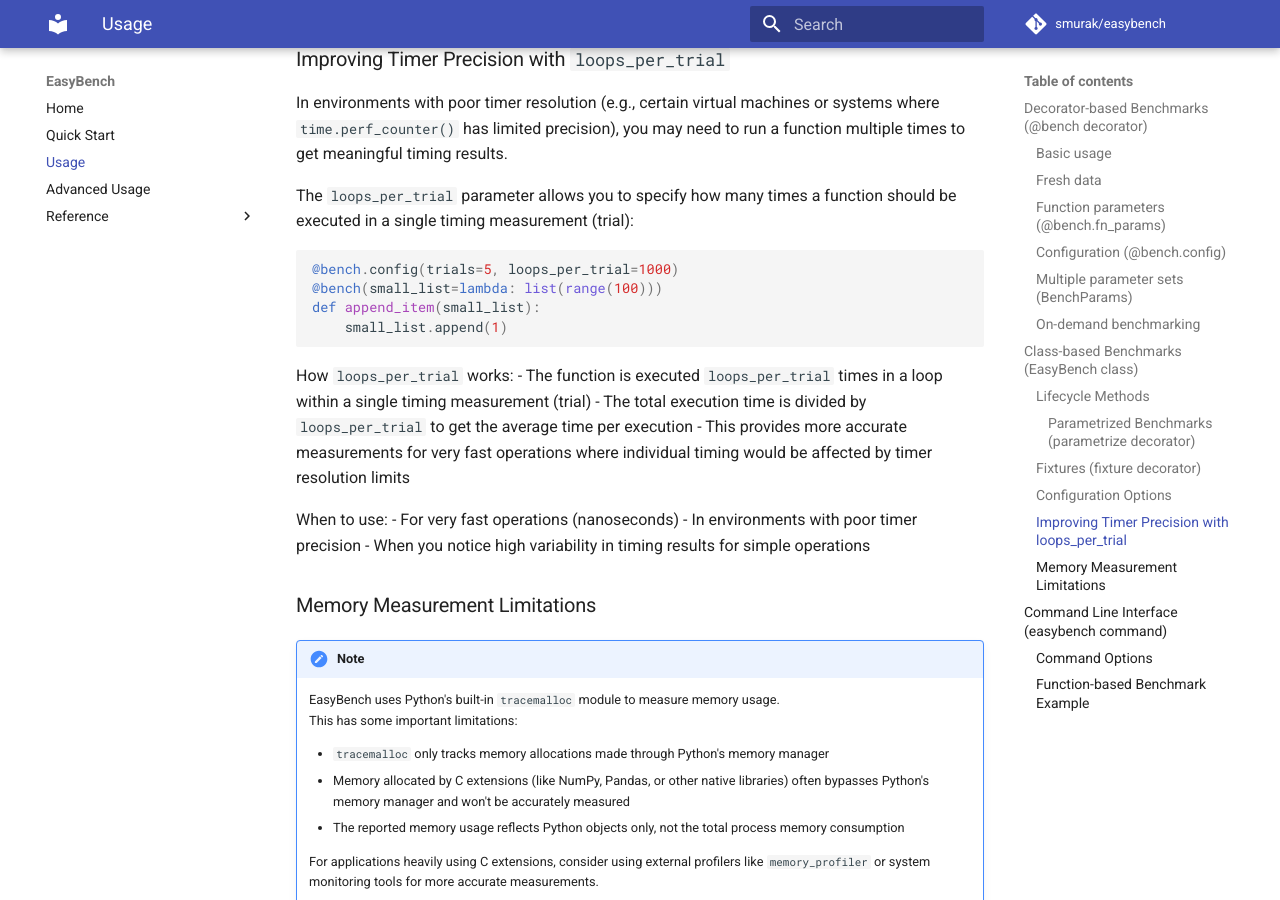
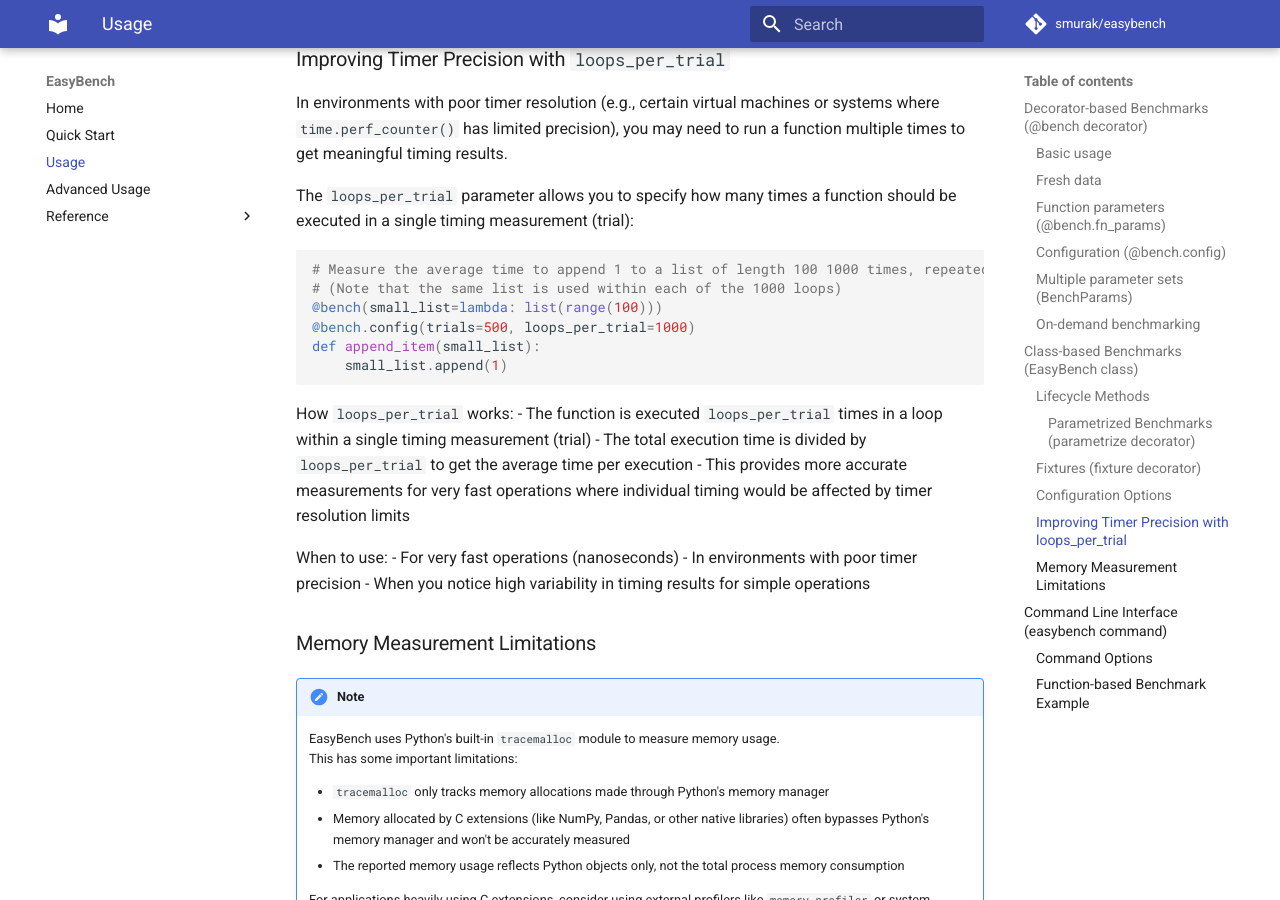
Before and after one commit to smurak/easybench, an MkDocs documentation site: the page built from docs/usage.md, in a window 1280 px wide and 900 px high, scrolled down 6505 px. Built offline with MkDocs 1.6.1 and Material for MkDocs 9.7.7, drawn with Linux system fonts in a browser that asks for light colours; comment, search, counter and statistics services are not loaded.

Commit message:
docs: add comment for loop_per_trial

````diff
--- a/docs/usage.md
+++ b/docs/usage.md
@@ -310,8 +310,10 @@
 The `loops_per_trial` parameter allows you to specify how many times a function should be executed in a single timing measurement (trial):
 
 ```python
-@bench.config(trials=5, loops_per_trial=1000)
+# Measure the average time to append 1 to a list of length 100 1000 times, repeated for 500 trials
+# (Note that the same list is used within each of the 1000 loops)
 @bench(small_list=lambda: list(range(100)))
+@bench.config(trials=500, loops_per_trial=1000)
 def append_item(small_list):
     small_list.append(1)
 ```
````
Also changed, not shown: README-pypi.md (+3 -1 lines), README.md (+3 -1 lines), README_ja.md (+3 -1 lines).
